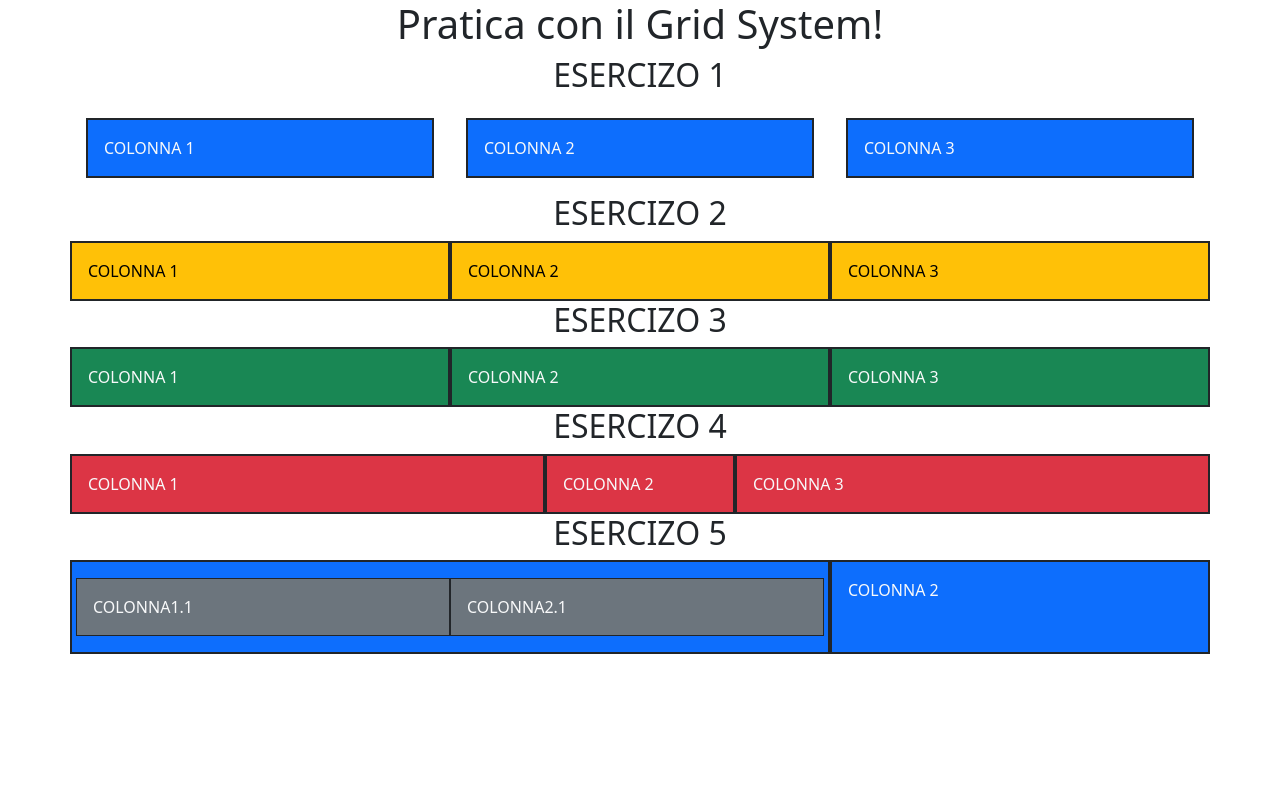
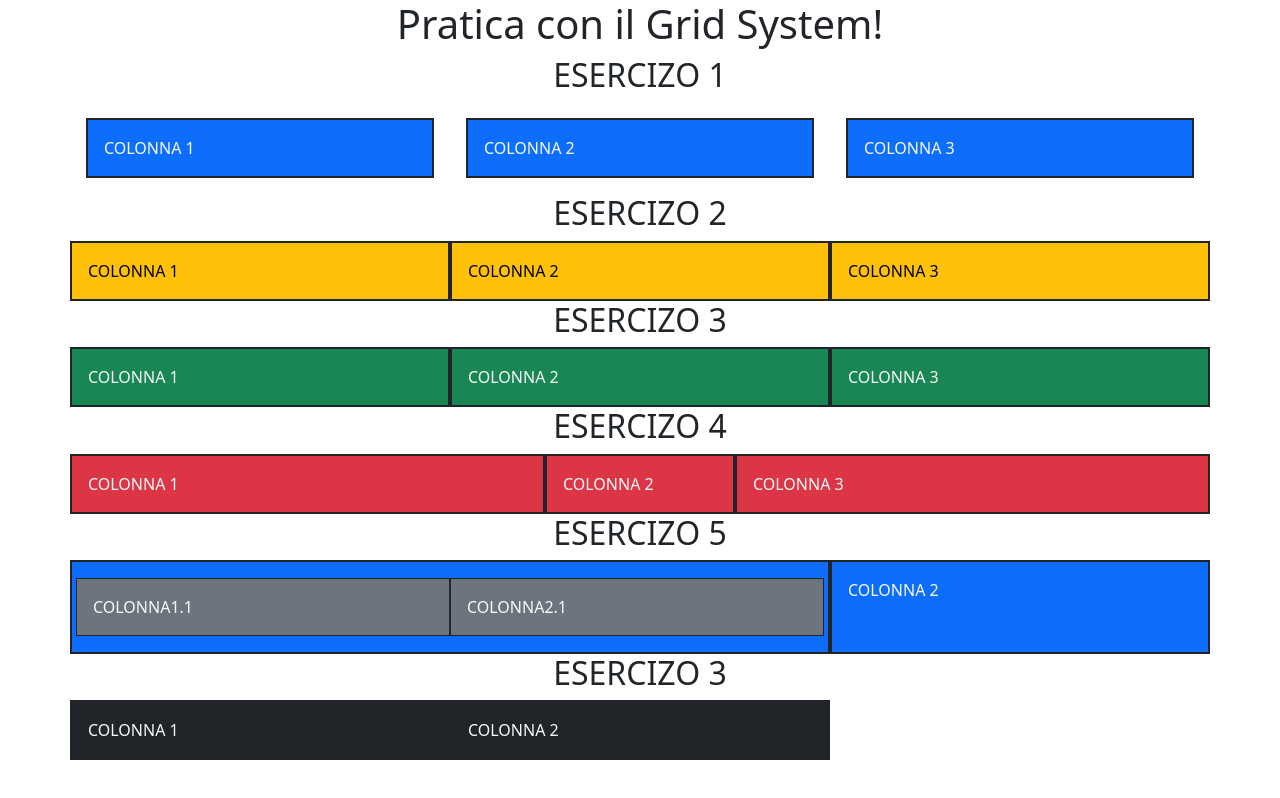
Before and after one commit to FeliCarlomagno/HOMEWORK-U2-W6-D1, a plain HTML site: page index.html in a window 1280 px wide. Drawn offline with nearby package versions, Linux system fonts and the light colour scheme.

Commit message:
Update index.html

```diff
--- a/index.html
+++ b/index.html
@@ -126,6 +126,22 @@
           </div>
         </div>
       </div>
+      <!--ESERCIZIO 6-->
+      <h2 class="d-flex justify-content-center">ESERCIZO 3</h2>
+      <div class="container h-30">
+        <div class="row h-30">
+          <div
+            class="col text-light bg-dark col-sm-12 col-md-12 p-3 col-lg-4 border border-2 border-dark"
+          >
+            COLONNA 1
+          </div>
+          <div
+            class="col bg-dark text-light col-sm-12 col-md-12 p-3 col-lg-4 border border-2 border-dark offset-xxl-4"
+          >
+            COLONNA 2
+          </div>
+        </div>
+      </div>
     </main>
     <script
       src="https://cdn.jsdelivr.net/npm/bootstrap@5.3.0-alpha1/dist/js/bootstrap.bundle.min.js"
```
